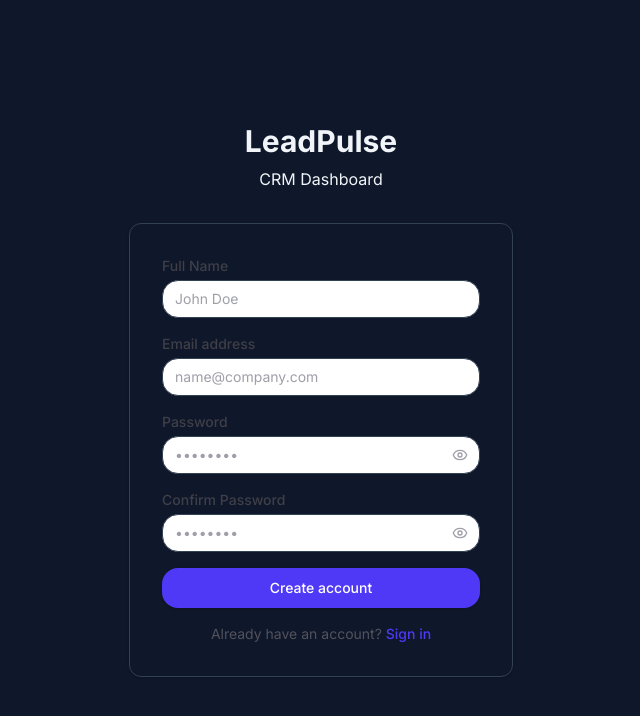
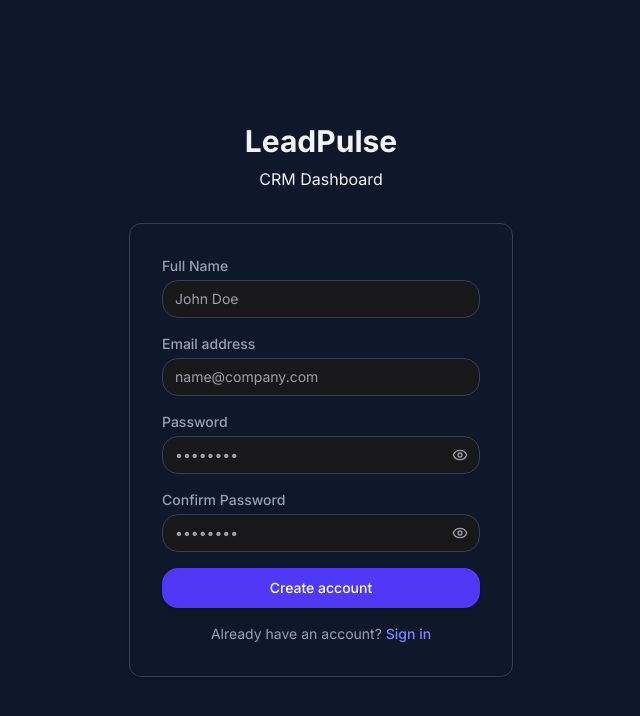
Before and after one commit to yusuf0786/machine-coding-task-yusuf-ansari, a Next.js app: page /register in a window 1280 px wide. Shown: the top 716 px of the page, without its empty margins (319-959 px from the left). Built offline with nearby package versions, Linux system fonts and the light colour scheme.

Commit message:
fixed bg and text color contrast for improved accessibility

```diff
--- a/src/app/globals.css
+++ b/src/app/globals.css
@@ -1,5 +1,8 @@
 @import "tailwindcss";
 @import "tailwindcss/theme" theme(reference);
+
+/* Configure dark mode to use class instead of system preference */
+@custom-variant dark (&:where(.dark, .dark *));
 
 /* ━━━ LeadPulse CRM Design System ━━━ */
 
--- a/src/components/auth/LoginForm.tsx
+++ b/src/components/auth/LoginForm.tsx
@@ -71,7 +71,7 @@ export function LoginForm() {
       <div>
         <label
           htmlFor="email"
-          className="block text-sm font-medium text-zinc-700 dark:text-zinc-300 mb-1"
+          className="block text-sm font-medium text-text-secondary dark:text-text-secondary mb-1"
         >
           Email address
         </label>
@@ -102,11 +102,11 @@ export function LoginForm() {
         <div className="flex items-center justify-between mb-1">
           <label
             htmlFor="password"
-            className="block text-sm font-medium text-zinc-700 dark:text-zinc-300"
+            className="block text-sm font-medium text-text-secondary dark:text-text-secondary"
           >
             Password
           </label>
-          <span className="text-xs text-zinc-400 dark:text-zinc-500 cursor-not-allowed">
+          <span className="text-xs text-text-muted dark:text-text-muted cursor-not-allowed">
             Forgot password?
           </span>
         </div>
@@ -163,7 +163,7 @@ export function LoginForm() {
       </button>
 
       {/* Register Link */}
-      <p className="text-center text-sm text-zinc-600 dark:text-zinc-400">
+      <p className="text-center text-sm text-text-secondary dark:text-text-secondary">
         Don&apos;t have an account?{' '}
         <Link
           href="/register"
--- a/src/components/auth/RegisterForm.tsx
+++ b/src/components/auth/RegisterForm.tsx
@@ -107,7 +107,7 @@ export function RegisterForm() {
       <div>
         <label
           htmlFor="name"
-          className="block text-sm font-medium text-zinc-700 dark:text-zinc-300 mb-1"
+          className="block text-sm font-medium text-text-secondary dark:text-text-secondary mb-1"
         >
           Full Name
         </label>
@@ -137,7 +137,7 @@ export function RegisterForm() {
       <div>
         <label
           htmlFor="email"
-          className="block text-sm font-medium text-zinc-700 dark:text-zinc-300 mb-1"
+          className="block text-sm font-medium text-text-secondary dark:text-text-secondary mb-1"
         >
           Email address
         </label>
@@ -167,7 +167,7 @@ export function RegisterForm() {
       <div>
         <label
           htmlFor="password"
-          className="block text-sm font-medium text-zinc-700 dark:text-zinc-300 mb-1"
+          className="block text-sm font-medium text-text-secondary dark:text-text-secondary mb-1"
         >
           Password
         </label>
@@ -226,9 +226,9 @@ export function RegisterForm() {
                 }`}
               />
             </div>
-            <p className="text-xs text-zinc-500 dark:text-zinc-400 flex justify-between">
+            <p className="text-xs text-text-secondary dark:text-text-secondary flex justify-between">
               <span>Strength: {passwordStrength.label}</span>
-              <span className="text-[10px] text-zinc-400">
+              <span className="text-[10px] text-text-muted">
                 Min. 8 chars, 1 uppercase, 1 number, 1 special char
               </span>
             </p>
@@ -246,7 +246,7 @@ export function RegisterForm() {
       <div>
         <label
           htmlFor="confirmPassword"
-          className="block text-sm font-medium text-zinc-700 dark:text-zinc-300 mb-1"
+          className="block text-sm font-medium text-text-secondary dark:text-text-secondary mb-1"
         >
           Confirm Password
         </label>
@@ -303,7 +303,7 @@ export function RegisterForm() {
       </button>
 
       {/* Login Link */}
-      <p className="text-center text-sm text-zinc-600 dark:text-zinc-400">
+      <p className="text-center text-sm text-text-secondary dark:text-text-secondary">
         Already have an account?{' '}
         <Link
           href="/login"
--- a/src/components/shared/ThemeToggle.tsx
+++ b/src/components/shared/ThemeToggle.tsx
@@ -6,7 +6,7 @@ import { Sun, Moon } from 'lucide-react';
 import { Button } from '@/components/ui/Button';
 
 export function ThemeToggle() {
-  const [isDark, setIsDark] = useState(true);
+  const [isDark, setIsDark] = useState(false);
   const [mounted, setMounted] = useState(false);
 
   useEffect(() => {
@@ -19,15 +19,9 @@ export function ThemeToggle() {
       setIsDark(true);
       document.documentElement.classList.add('dark');
     } else {
-      const prefersDark = window.matchMedia(
-        '(prefers-color-scheme: dark)'
-      ).matches;
-      setIsDark(prefersDark);
-      if (prefersDark) {
-        document.documentElement.classList.add('dark');
-      } else {
-        document.documentElement.classList.remove('dark');
-      }
+      // Default to light mode when no preference stored
+      setIsDark(false);
+      document.documentElement.classList.remove('dark');
     }
   }, []);
 
--- a/src/components/shared/UserMenu.tsx
+++ b/src/components/shared/UserMenu.tsx
@@ -110,7 +110,7 @@ export function UserMenu() {
         onClick={() => setIsOpen(!isOpen)}
         aria-haspopup="true"
         aria-expanded={isOpen}
-        className="flex items-center gap-2 p-1.5 rounded-lg hover:bg-zinc-100 dark:hover:bg-zinc-800 transition-colors focus:outline-none focus:ring-2 focus:ring-indigo-500"
+        className="flex items-center gap-2 p-1.5 rounded-lg hover:bg-zinc-100 dark:hover:bg-zinc-800 transition-colors focus:outline-none focus:ring-2 focus:ring-indigo-500 cursor-pointer"
       >
         {/* Avatar Circle */}
         <div
@@ -120,7 +120,7 @@ export function UserMenu() {
         </div>
 
         {/* User Name */}
-        <span className="hidden sm:block text-sm font-medium text-zinc-700 dark:text-zinc-200 max-w-[120px] truncate">
+        <span className="hidden sm:block text-sm font-medium text-text-primary dark:text-text-primary max-w-[120px] truncate">
           {user.name}
         </span>
 
@@ -157,7 +157,7 @@ export function UserMenu() {
               disabled
               role="menuitem"
               title="Coming soon"
-              className="w-full px-4 py-2 text-left text-sm text-zinc-400 dark:text-zinc-500 flex items-center gap-2 cursor-not-allowed opacity-60"
+              className="w-full px-4 py-2 text-left text-sm text-text-muted dark:text-text-muted flex items-center gap-2 cursor-not-allowed opacity-60"
             >
               <UserIcon className="w-4 h-4" />
               <span>Profile (Coming soon)</span>
--- a/src/models/Lead.ts
+++ b/src/models/Lead.ts
@@ -23,7 +23,7 @@ export interface ILead extends Document {
   createdBy: Types.ObjectId;
   assignedTo: Types.ObjectId | null;
   assignedToUser?: {
-    _id: string;
+    id: string;
     name: string;
     email: string;
   };
```
